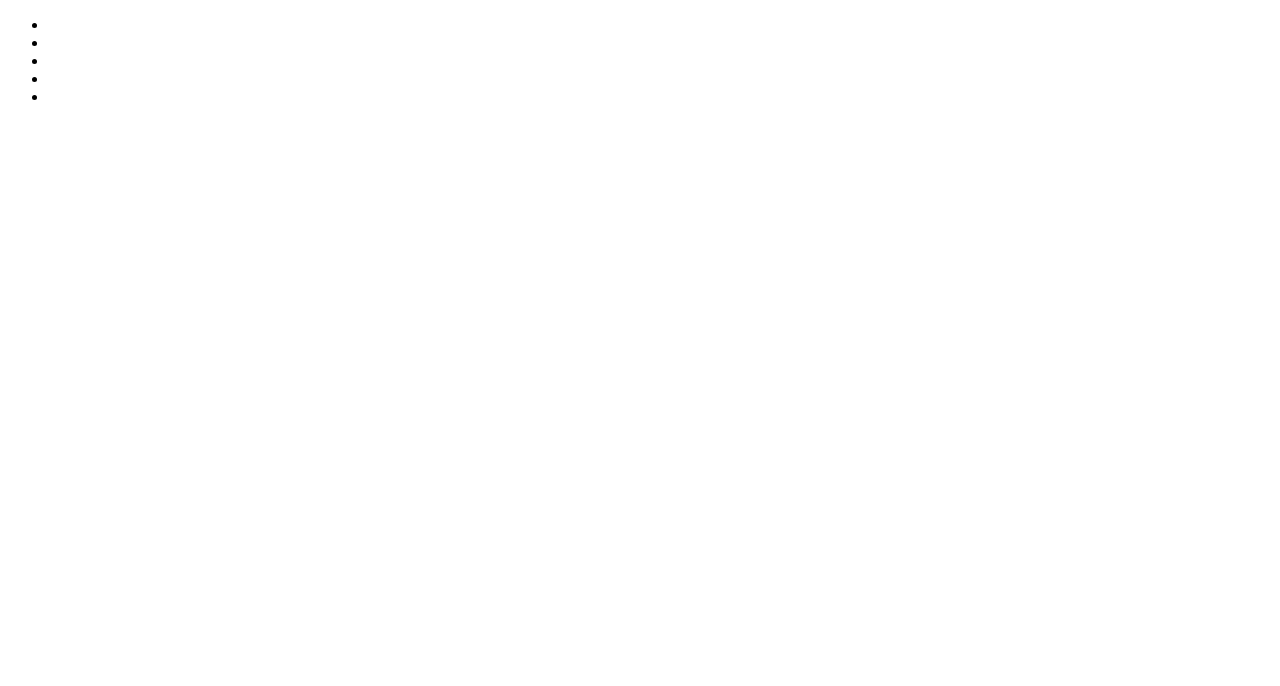
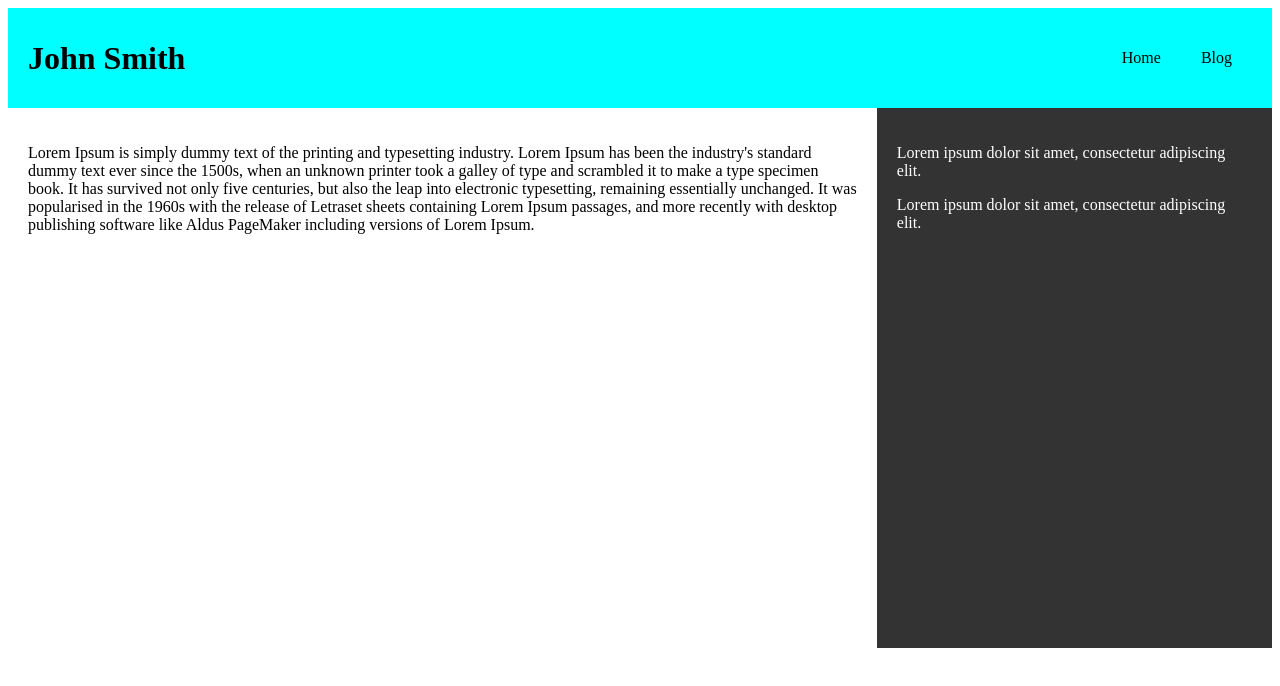
Before and after one commit to ndlygaSyr/ist363-test, a plain HTML site: page index.html in a window 1280 px wide. Drawn offline with Linux system fonts and the light colour scheme.

Commit message:
yay website

```diff
--- a/index.html
+++ b/index.html
@@ -5,18 +5,25 @@
     <meta name="viewport" content="width=device-width, initial-scale=1.0">
     <meta http-equiv="X-UA-Compatible" content="ie=edge">
     <title>New Lab Doc</title>
+    <link href="./style.css" rel="stylesheet" />
 </head>
 <body>
-    <div>
-        <p>
-            <ul>
-                <li></li>
-                <li></li>
-                <li></li>
-                <li></li>
-                <li></li>
-            </ul>
-        </p>
+    <div class="header">
+        <h1>John Smith</h1>
+        <ul class="navigation">
+            <li><a href="index.html">Home</a></li>
+            <li><a href="blog.html">Blog</a></li>
+        </ul>
+    </div>
+
+    <div class="main">
+        <div class="content">
+            <p>Lorem Ipsum is simply dummy text of the printing and typesetting industry. Lorem Ipsum has been the industry's standard dummy text ever since the 1500s, when an unknown printer took a galley of type and scrambled it to make a type specimen book. It has survived not only five centuries, but also the leap into electronic typesetting, remaining essentially unchanged. It was popularised in the 1960s with the release of Letraset sheets containing Lorem Ipsum passages, and more recently with desktop publishing software like Aldus PageMaker including versions of Lorem Ipsum.</p>
+        </div>
+        <div class="sidebar">
+            <p>Lorem ipsum dolor sit amet, consectetur adipiscing elit.</p>
+            <p>Lorem ipsum dolor sit amet, consectetur adipiscing elit.</p>
+        </div>
     </div>
 </body>
 </html>
--- /dev/null
+++ b/style.css
@@ -0,0 +1,52 @@
+.header {
+    height: 60px;
+    line-height: 60px;
+    padding: 20px;
+    background-color: aqua;
+    display: flex;
+    justify-content: space-between;
+    align-items: center;
+}
+
+h1 {
+    margin: 0px;
+}
+
+.navigation {
+    list-style: none;
+    margin: 0;
+    padding: 0;
+    display: flex;
+}
+
+.navigation li {
+    padding: 20px;
+}
+
+.navigation li a {
+    text-decoration: none;
+    color: black;
+}
+
+.navigation li a:hover {
+    color: white;
+}
+
+.main {
+    display: flex;
+
+}
+
+.content {
+    width: 70%;
+    min-height: 500px;
+    padding: 20px;
+}
+
+.sidebar {
+    width: 30%;
+    min-height: 500px;
+    background-color: #333;
+    color: white;
+    padding: 20px;
+}
```
